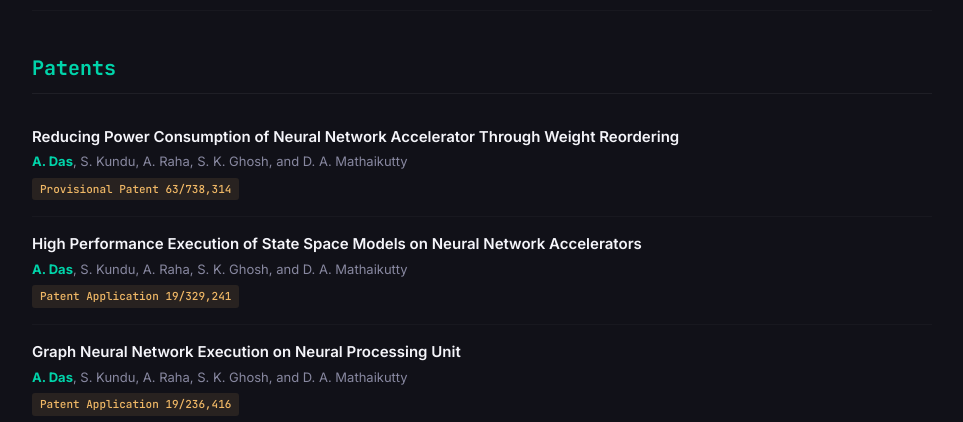
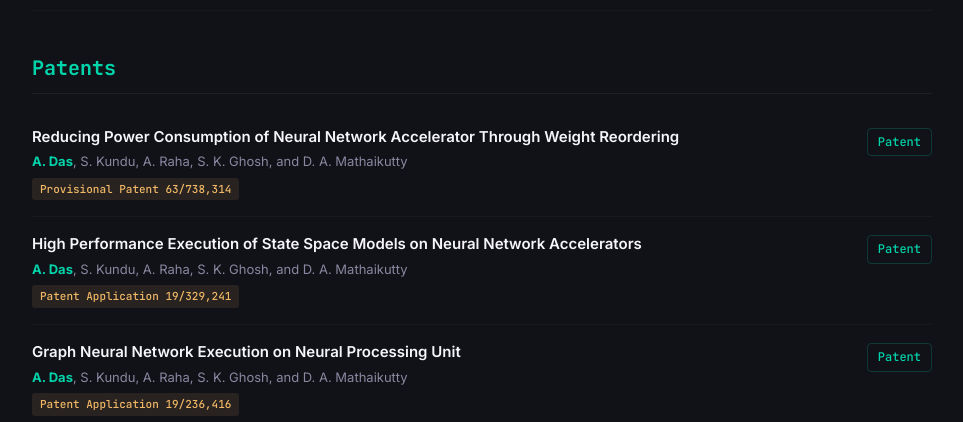
Before and after one commit to ArghadipDas/ArghadipDas.github.io, a plain HTML site: page index.html in a window 1280 px wide. Shown: the part 8180-8602 px from the top of the page, without its empty margins (32-995 px from the left). Drawn offline with Linux system fonts and the light colour scheme; animation ran at ten frames a second.

Commit message:
Add Google Patents links to 3 published patents
Co-Authored-By: Claude Opus 4.6 <noreply@anthropic.com>

```diff
--- a/index.html
+++ b/index.html
@@ -641,6 +641,9 @@
                             <span class="pub-venue patent">Provisional Patent 63/738,314</span>
                         </div>
                     </div>
+                    <div class="pub-links">
+                        <a href="https://patents.google.com/patent/US20260004151A1/en" target="_blank" rel="noopener">Patent</a>
+                    </div>
                 </div>
 
                 <div class="pub-entry reveal" data-type="patent">
@@ -651,6 +654,9 @@
                             <span class="pub-venue patent">Patent Application 19/329,241</span>
                         </div>
                     </div>
+                    <div class="pub-links">
+                        <a href="https://patents.google.com/patent/US20260003935A1/en" target="_blank" rel="noopener">Patent</a>
+                    </div>
                 </div>
 
                 <div class="pub-entry reveal" data-type="patent">
@@ -660,6 +666,9 @@
                         <div class="pub-meta">
                             <span class="pub-venue patent">Patent Application 19/236,416</span>
                         </div>
+                    </div>
+                    <div class="pub-links">
+                        <a href="https://patents.google.com/patent/US20250307656A1/en" target="_blank" rel="noopener">Patent</a>
                     </div>
                 </div>
 
```
